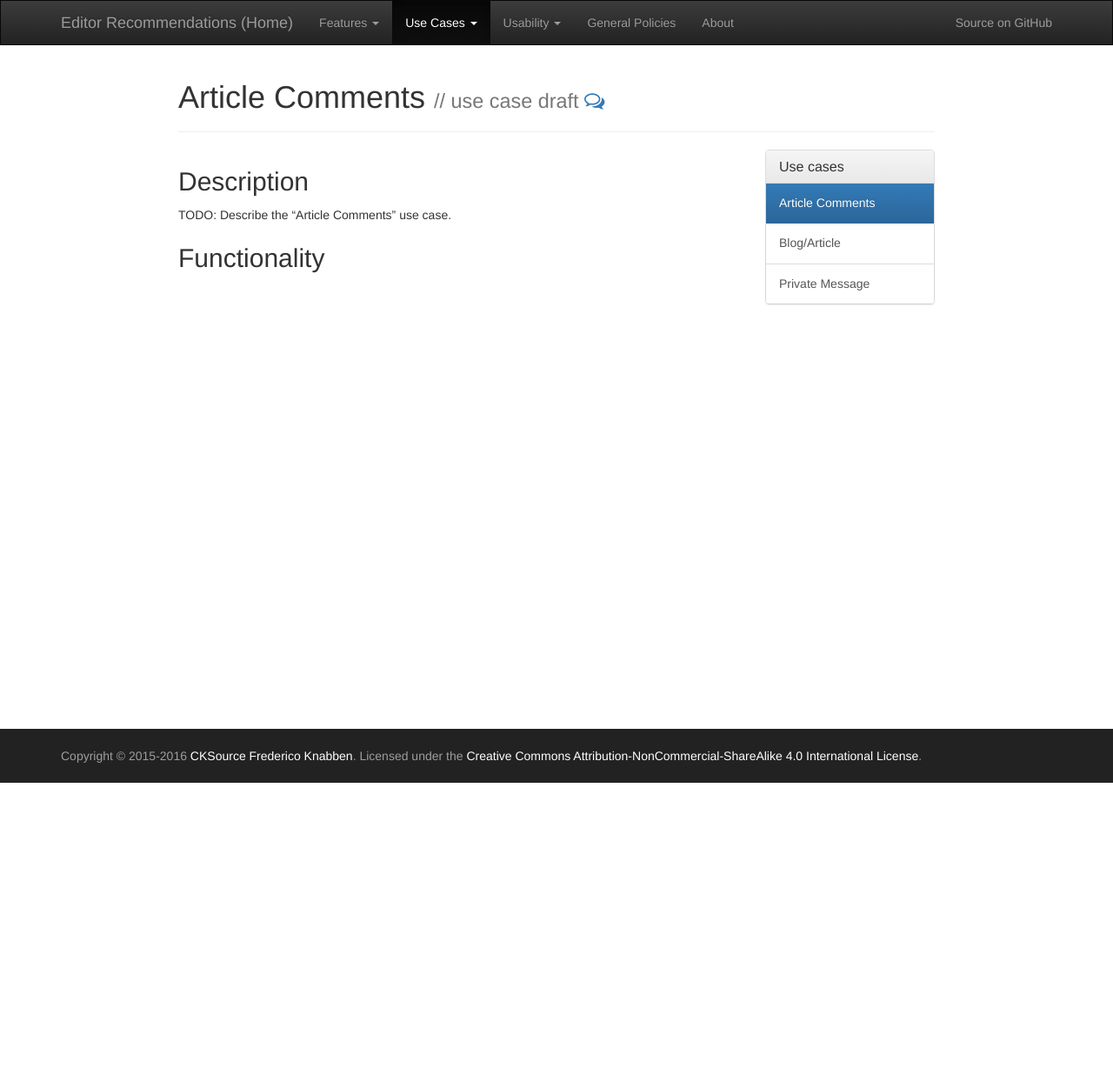
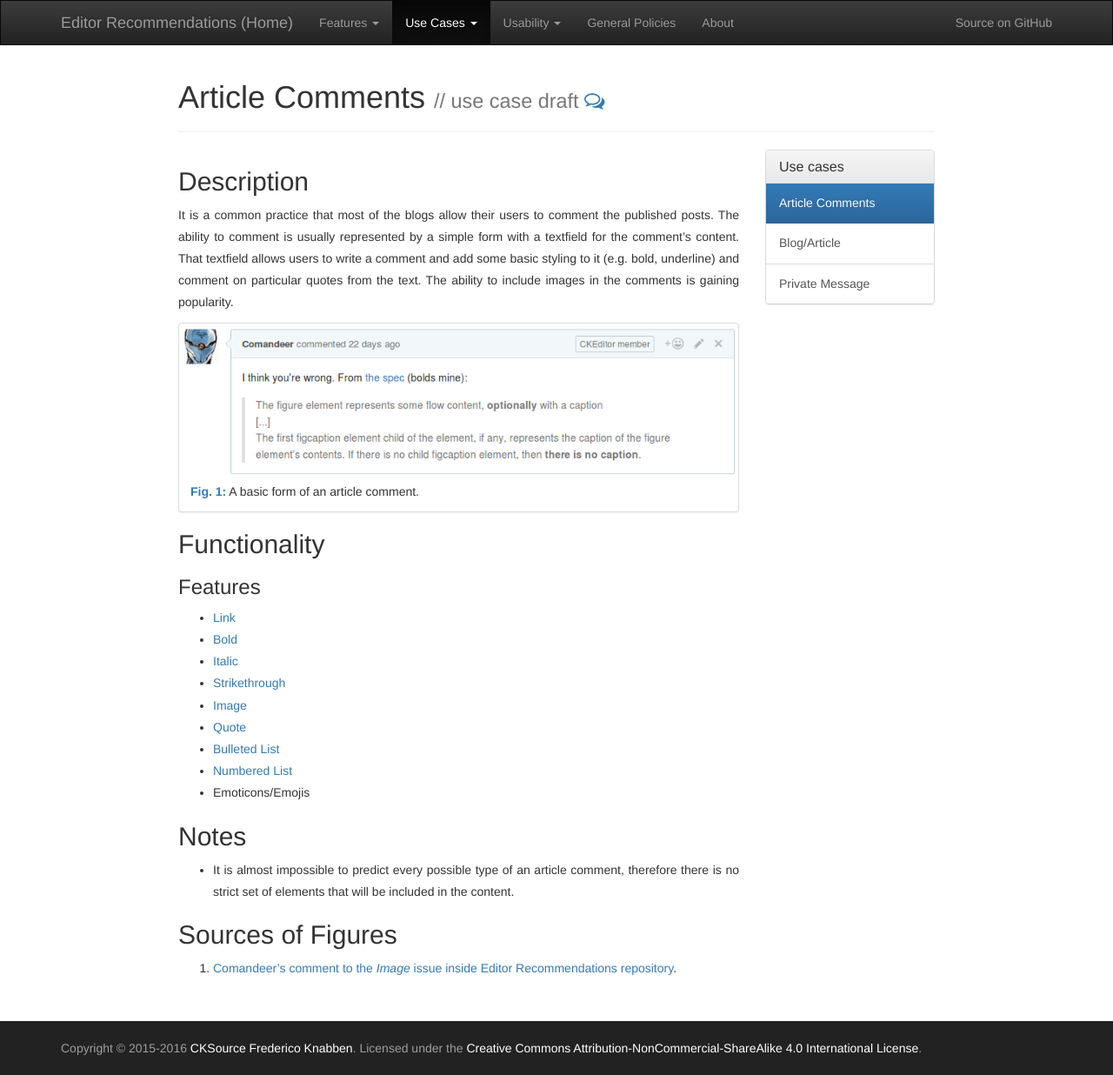
Before and after one commit to ckeditor/editor-recommendations, a Jekyll site: the page built from _use-cases/article-comments.md, in a window 1280 px wide. Shown: the whole page at 87% size. Built offline with Jekyll 4.4.1, drawn with Linux system fonts in a browser that asks for light colours; nearby versions of some CDN libraries; before the commit the page ends 900 px from its top, so only the background shows below that.

Commit message:
Added draft for article comments use case.

```diff
--- a/_use-cases/article-comments.md
+++ b/_use-cases/article-comments.md
@@ -8,7 +8,35 @@ layout: default
 
 {% capture description %}
 
-TODO: Describe the "Article Comments" use case.
+It is a common practice that most of the blogs allow their users to comment the published posts. The ability to comment is usually represented by a simple form with a textfield for the comment's content. That textfield allows users to write a comment and add some basic styling to it (e.g. bold, underline) and comment on particular quotes from the text. The ability to include images in the comments is gaining popularity.
+
+{% include figures/thumbnail.html src="use_case/article-comments/fig-1.png" alt="An example of an article comment, showing a few of the most frequently used features: quotes, links and bold" caption="A basic form of an article comment." %}
+
+{% endcapture %}
+
+{% capture features %}
+
+* [Link]({{ site.baseurl }}/features/link.html)
+* [Bold]({{ site.baseurl }}/features/bold.html)
+* [Italic]({{ site.baseurl }}/features/italic.html)
+* [Strikethrough]({{ site.baseurl }}/features/strikethrough.html)
+* [Image]({{ site.baseurl }}/features/image.html)
+* [Quote]({{ site.baseurl}}/features/quote.html)
+* [Bulleted List]({{ site.baseurl }}/features/bulleted-list.html)
+* [Numbered List]({{ site.baseurl }}/features/numbered-list.html)
+* Emoticons/Emojis
+
+{% endcapture %}
+
+{% capture notes %}
+
+* It is almost impossible to predict every possible type of an article comment, therefore there is no strict set of elements that will be included in the content.
+
+{% endcapture %}
+
+{% capture figures %}
+
+1. <a id="fig-ref1"></a>[Comandeer's comment to the	<i>Image</i> issue inside Editor Recommendations repository](https://github.com/ckeditor/editor-recommendations/issues/14#issuecomment-191782619).
 
 {% endcapture %}
 
```
Also changed, not shown: images/use_case/article-comments/fig-1.png (added).
